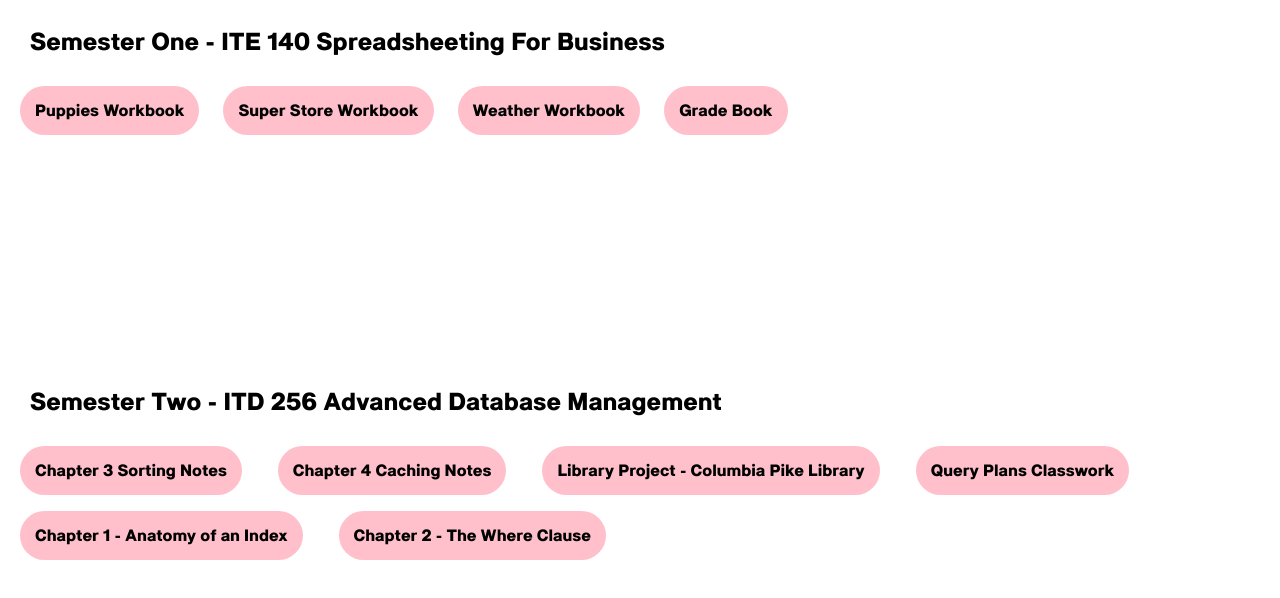
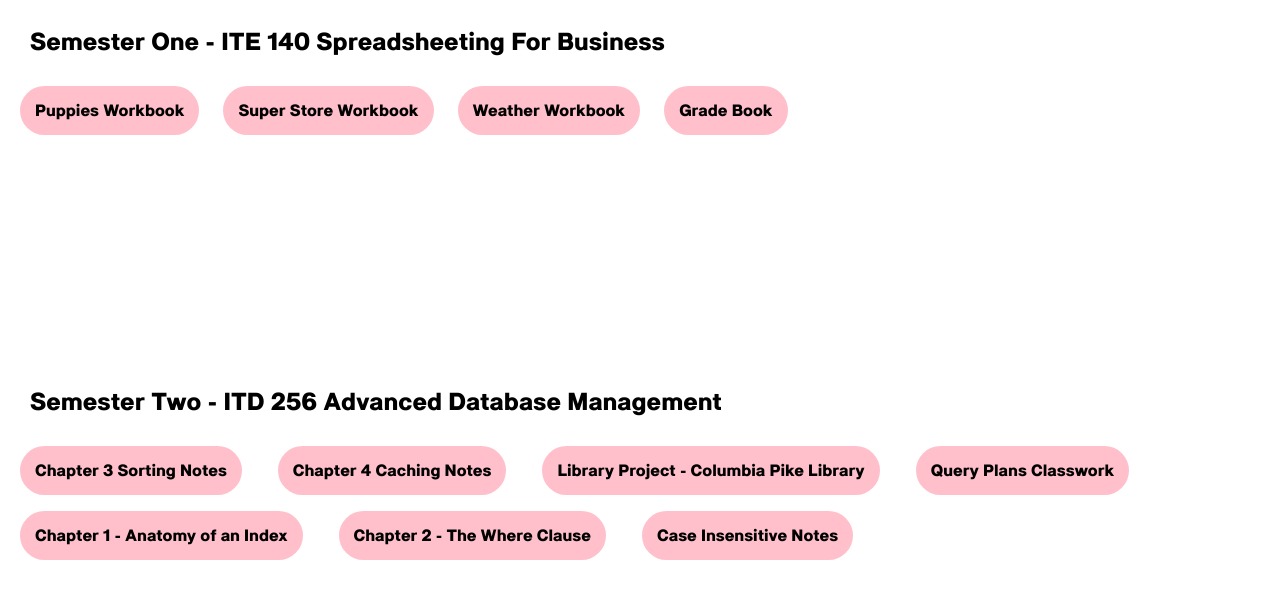
Before and after one commit to 1bMedina/itd256, a plain HTML site: page index.html in a window 1280 px wide. Shown: the part 82-680 px from the top of the page. Drawn offline with Linux system fonts and the light colour scheme.

Commit message:
updated and added most recent notes

```diff
--- a/index.html
+++ b/index.html
@@ -27,6 +27,7 @@
         <a class="buttons" href="https://github.com/1bMedina/itd256/blob/main/Classwork/queryplans.md">Query Plans Classwork</a>
         <a class="buttons" href="https://github.com/1bMedina/itd256/blob/main/Notes/Use%20the%20Index%2C%20Luke/ch1_anatomyofanindex.md">Chapter 1 - Anatomy of an Index</a>
         <a class="buttons" href="https://github.com/1bMedina/itd256/blob/main/Notes/Use%20the%20Index%2C%20Luke/ch2_TheWhereClause.md">Chapter 2 - The Where Clause</a>
+        <a class="buttons" href="https://github.com/1bMedina/itd256/blob/main/Notes/Use%20the%20Index%2C%20Luke/ch3_Case-Insensitive.md">Case Insensitive Notes</a>
     </div>
 </div>
 </body>
```
